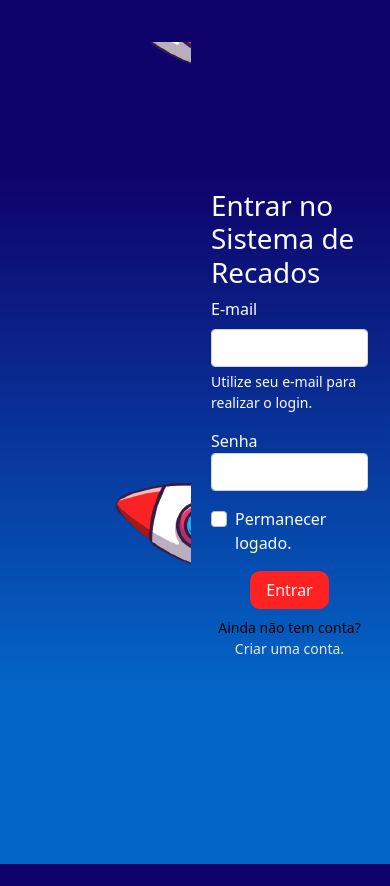
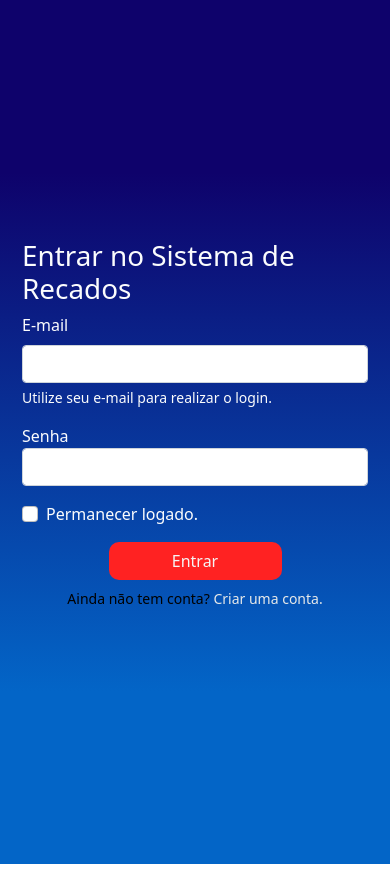
Before and after one commit to marianacnascimento/sistemaRecados, a plain HTML site: page index.html in a window 390 px wide. After the commit the page ends 864 px from the top, so only its background shows below. Drawn offline with nearby package versions, Linux system fonts and the light colour scheme.

Commit message:
finalizado

```diff
--- a/index.html
+++ b/index.html
@@ -15,7 +15,7 @@
     <main>
         <div class="container">
             <div class="row vh-100 gap-2">
-                <div class="col d-flex img">
+                <div class="col d-flex d-none d-lg-block img">
                 </div>
                 <div class="col d-flex justify-content-center my-5 flex-column">
                     <div class="row">
```
